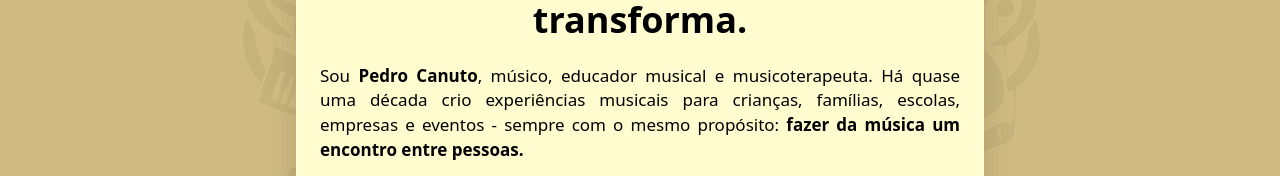
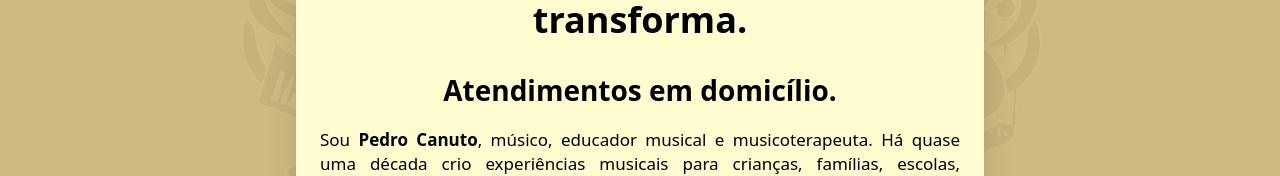
Before and after one commit to DataCanuto/pedrocanutomusico, a React (Vite) app in the folder frontend/: page / in a window 1280 px wide. Shown: the part 260-436 px from the top of the page. Built offline with nearby package versions, Linux system fonts and the light colour scheme; no server answers.

Commit message:
Update HomePage.tsx

```diff
--- a/frontend/src/pages/HomePage.tsx
+++ b/frontend/src/pages/HomePage.tsx
@@ -19,6 +19,7 @@ export function HomePage() {
                     <div className="hero-conteudo">
                         <h3 className="hero-eyebrow">Aulas de música e musicoterapia em Salvador, para todas as idades</h3>
                         <h1>Música que educa, acolhe e transforma.</h1>
+                        <h2>Atendimentos em domicílio.</h2>
                         <p className="hero-lead">
                             Sou <strong>Pedro Canuto</strong>, músico, educador musical e musicoterapeuta. Há quase uma década crio experiências
                             musicais para crianças, famílias, escolas, empresas e eventos - sempre com o mesmo propósito:{" "}
```
